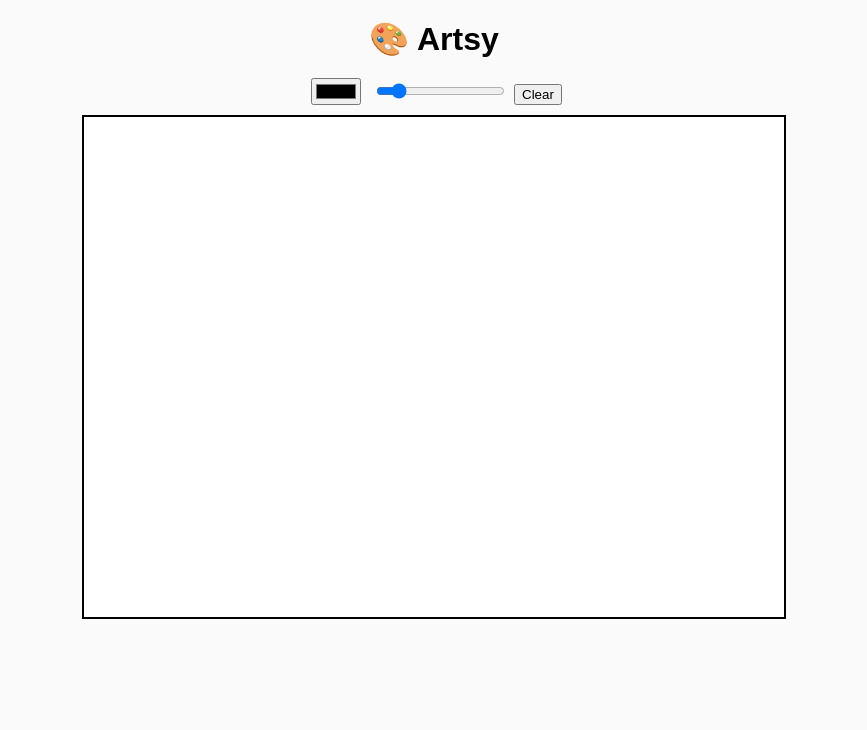
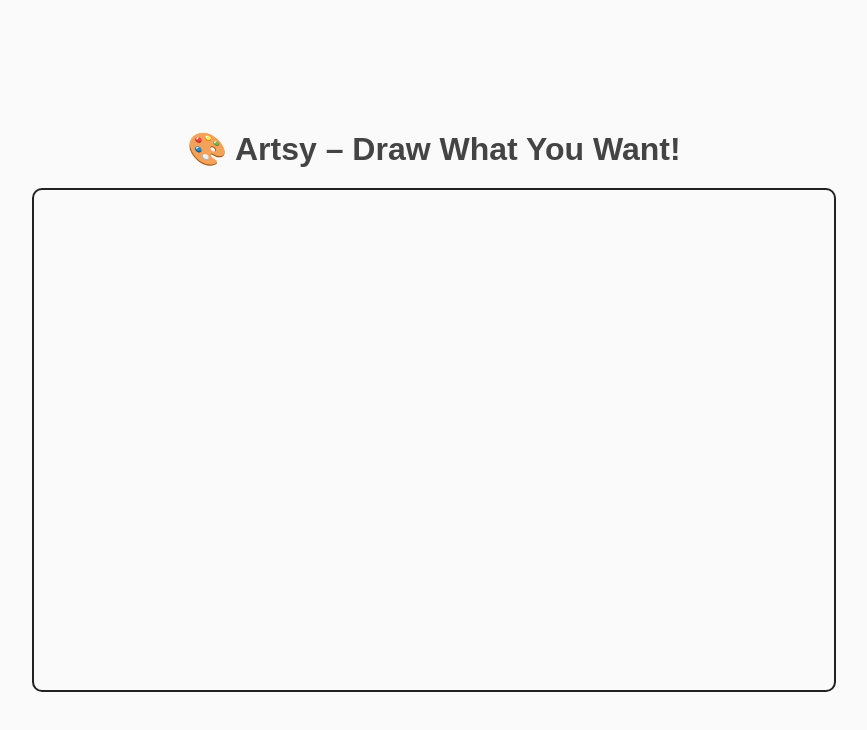
Before and after one commit to zakariajody825-pixel/Artsy, a plain HTML site: page index.html in a window 1280 px wide. Shown: the whole page, without its empty margins (206-1073 px from the left). Drawn offline with Linux system fonts and the light colour scheme.

Commit message:
Update index.html

```diff
--- a/index.html
+++ b/index.html
@@ -1,72 +1,53 @@
 <!DOCTYPE html>
 <html lang="en">
 <head>
-  <meta charset="UTF-8">
-  <meta name="viewport" content="width=device-width, initial-scale=1.0">
+  <meta charset="UTF-8" />
+  <meta name="viewport" content="width=device-width, initial-scale=1.0" />
   <title>Artsy</title>
   <style>
     body {
-      margin: 0;
+      background: #fafafa;
       display: flex;
       flex-direction: column;
       align-items: center;
-      background-color: #fafafa;
-      font-family: Arial, sans-serif;
+      justify-content: center;
+      height: 100vh;
+      margin: 0;
+      font-family: 'Poppins', sans-serif;
     }
-    h1 { margin: 20px; }
+
+    h1 {
+      color: #444;
+      margin-bottom: 20px;
+    }
+
     canvas {
-      border: 2px solid #000;
-      background-color: white;
+      border: 2px solid #222;
+      border-radius: 10px;
       cursor: crosshair;
-    }
-    .toolbar {
-      margin-bottom: 10px;
-    }
-    input[type="color"], input[type="range"] {
-      margin: 0 5px;
     }
   </style>
 </head>
 <body>
-  <h1>🎨 Artsy</h1>
-  <div class="toolbar">
-    <input type="color" id="colorPicker" value="#000000">
-    <input type="range" id="brushSize" min="1" max="30" value="5">
-    <button id="clearBtn">Clear</button>
-  </div>
-  <canvas id="canvas" width="700" height="500"></canvas>
+  <h1>🎨 Artsy – Draw What You Want!</h1>
+  <canvas id="draw" width="800" height="500"></canvas>
 
   <script>
-    const canvas = document.getElementById('canvas');
-    const ctx = canvas.getContext('2d');
-    let painting = false;
+    const canvas = document.getElementById("draw");
+    const ctx = canvas.getContext("2d");
+    let drawing = false;
 
-    function startPosition(e) {
-      painting = true;
-      draw(e);
+    canvas.addEventListener("mousedown", () => drawing = true);
+    canvas.addEventListener("mouseup", () => drawing = false);
+    canvas.addEventListener("mousemove", draw);
+
+    function draw(e) {
+      if (!drawing) return;
+      ctx.fillStyle = "black";
+      ctx.beginPath();
+      ctx.arc(e.offsetX, e.offsetY, 4, 0, Math.PI * 2);
+      ctx.fill();
     }
-    function endPosition() {
-      painting = false;
-      ctx.beginPath();
-    }
-    function draw(e) {
-      if (!painting) return;
-      ctx.lineWidth = document.getElementById('brushSize').value;
-      ctx.lineCap = 'round';
-      ctx.strokeStyle = document.getElementById('colorPicker').value;
-      ctx.lineTo(e.offsetX, e.offsetY);
-      ctx.stroke();
-      ctx.beginPath();
-      ctx.moveTo(e.offsetX, e.offsetY);
-    }
-
-    canvas.addEventListener('mousedown', startPosition);
-    canvas.addEventListener('mouseup', endPosition);
-    canvas.addEventListener('mousemove', draw);
-
-    document.getElementById('clearBtn').addEventListener('click', () => {
-      ctx.clearRect(0, 0, canvas.width, canvas.height);
-    });
   </script>
 </body>
 </html>
```
